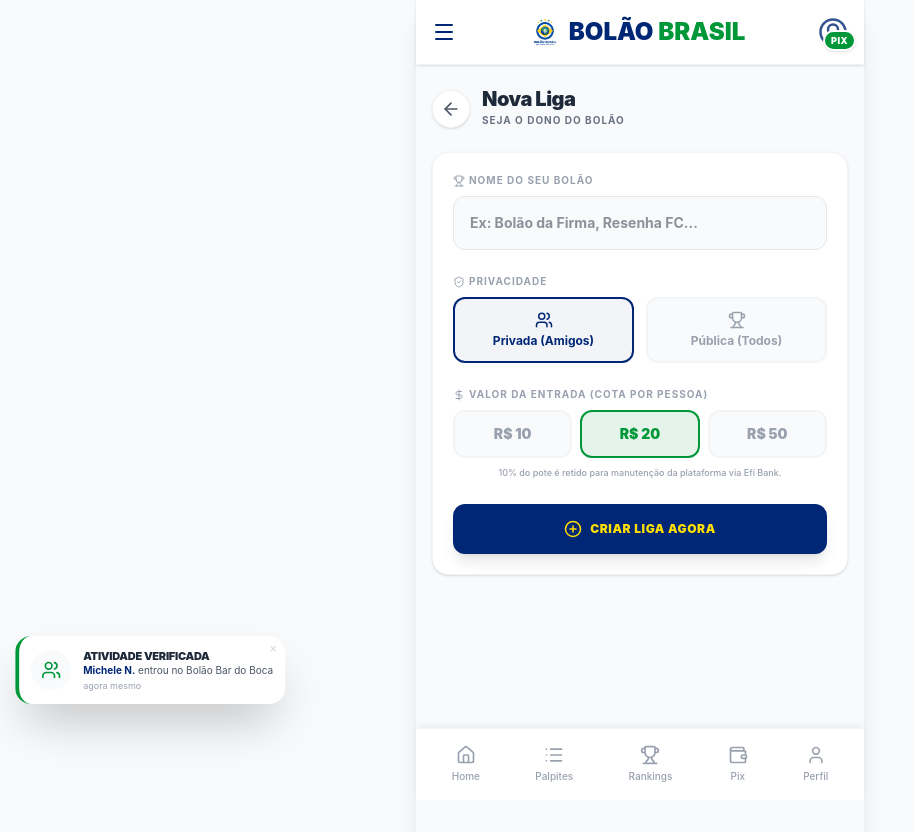
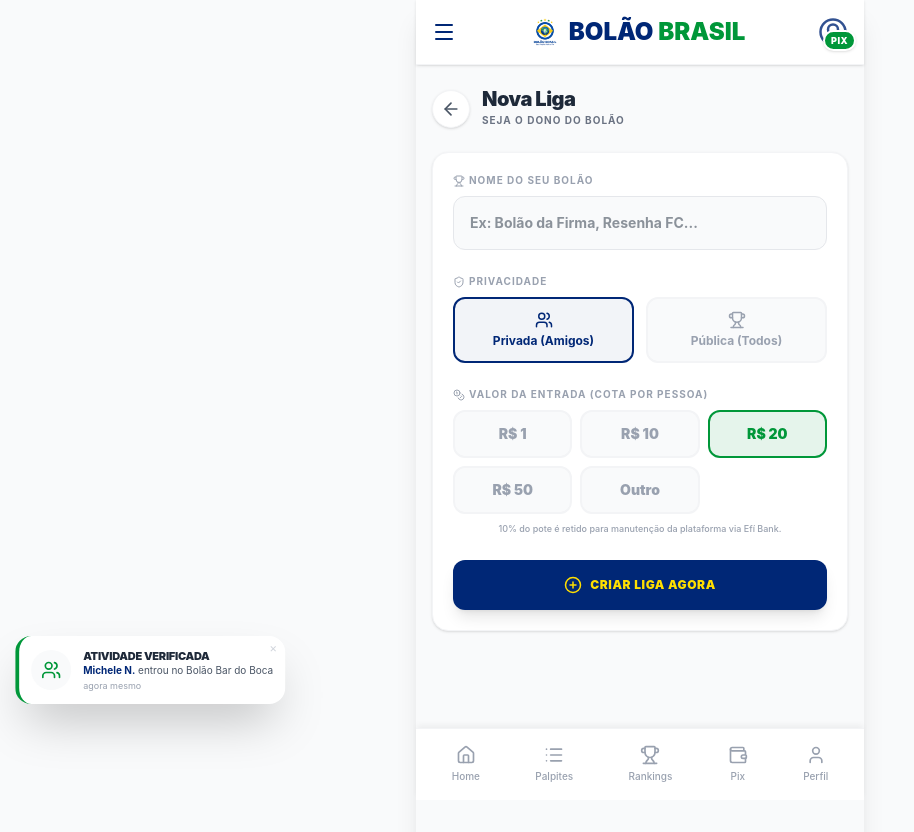
Before and after one commit to bolaobrasilapp-cmd/bolao-brasil, a React (Vite) app: page /criar-liga in a window 1280 px wide. Shown: the top 832 px of the page, without its empty margins (0-914 px from the left). Built offline with nearby package versions, Linux system fonts and the light colour scheme; no server answers.

Commit message:
att liga novo personalizado

```diff
--- a/src/pages/CriarLiga.tsx
+++ b/src/pages/CriarLiga.tsx
@@ -1,7 +1,7 @@
 import React, { useState } from 'react';
 import { Helmet } from 'react-helmet-async';
 import { useNavigate } from 'react-router-dom';
-import { Trophy, ShieldCheck, Users, DollarSign, ArrowLeft, Copy, Share2, CheckCircle2, PlusCircle } from 'lucide-react';
+import { Trophy, ShieldCheck, Users, DollarSign, ArrowLeft, Copy, Share2, CheckCircle2, PlusCircle, Coins } from 'lucide-react';
 import { db, auth } from '../lib/firebase';
 import { collection, addDoc } from 'firebase/firestore';
 
@@ -35,6 +35,14 @@
       return;
     }
 
+    // Define o valor final: ou o fixo ou o digitado no "Outro"
+    const valorFinal = isCustom ? Number(customValue) : valor;
+
+    if (!valorFinal || valorFinal <= 0) {
+      alert("Defina um valor válido para a entrada!");
+      return;
+    }
+
     const user = auth.currentUser;
     if (!user) {
       alert('Você precisa estar logado para criar uma liga.');
@@ -50,12 +58,12 @@
       await addDoc(collection(db, "ligas"), {
         nome: nomeLiga,
         tipo: tipo,
-        valorEntrada: valor,
+        valorEntrada: valorFinal,
         campeonato: campeonato,
         adminId: user.uid,
         codigo: novoCodigo,
-        participantesAtivos: 1, // O criador já conta como 1
-        premioAcumulado: valor, // O pote começa com a entrada dele
+        participantesAtivos: 1,
+        premioAcumulado: valorFinal,
         dataCriacao: new Date().toISOString(),
         status: 'aberta'
       });
@@ -75,11 +83,11 @@
   };
 
   const compartilharWhatsApp = () => {
-    const texto = `Fala galera! Criei nosso bolão oficial: *${nomeLiga}* 🏆\n\nA cota é de R$ ${valor},00 com Pix automático pro vencedor.\n\nBaixe o app e entre com o meu código: *${codigoGerado}*\n👉 https://bolaobrasil.app.br`;
+    const valorExibido = isCustom ? customValue : valor;
+    const texto = `Fala galera! Criei nosso bolão oficial: *${nomeLiga}* 🏆\n\nA cota é de R$ ${valorExibido},00 com Pix automático pro vencedor.\n\nBaixe o app e entre com o meu código: *${codigoGerado}*\n👉 https://bolaobrasil.app.br`;
     window.open(`https://wa.me/?text=${encodeURIComponent(texto)}`, '_blank');
   };
 
-  // TELA DE SUCESSO (Aparece após salvar no banco)
   if (codigoGerado) {
     return (
       <div className="p-4 space-y-6 max-w-md mx-auto pb-24 min-h-screen flex flex-col justify-center items-center">
@@ -119,7 +127,6 @@
     );
   }
 
-  // TELA DE CRIAÇÃO (Formulário)
   return (
     <div className="p-4 space-y-6 max-w-md mx-auto pb-24 bg-gray-50 min-h-screen">
       <Helmet><title>Criar Liga | Bolão Brasil</title></Helmet>
@@ -136,7 +143,6 @@
 
       <div className="bg-white p-5 rounded-2xl border border-gray-100 shadow-sm space-y-6">
 
-        {/* Nome da Liga */}
         <div className="space-y-2">
           <label className="text-[10px] font-bold text-gray-400 uppercase tracking-widest flex items-center gap-1">
             <Trophy size={12} /> Nome do seu Bolão
@@ -150,7 +156,6 @@
           />
         </div>
 
-        {/* Tipo de Liga */}
         <div className="space-y-2">
           <label className="text-[10px] font-bold text-gray-400 uppercase tracking-widest flex items-center gap-1">
             <ShieldCheck size={12} /> Privacidade
@@ -173,22 +178,40 @@
           </div>
         </div>
 
-        {/* Valor da Cota */}
         <div className="space-y-2">
           <label className="text-[10px] font-bold text-gray-400 uppercase tracking-widest flex items-center gap-1">
-            <DollarSign size={12} /> Valor da Entrada (Cota por pessoa)
+            <Coins size={12} /> Valor da Entrada (Cota por pessoa)
           </label>
           <div className="grid grid-cols-3 gap-2">
-            {[10, 20, 50].map((v) => (
+            {[1, 10, 20, 50].map((v) => (
               <button
                 key={v}
-                onClick={() => setValor(v)}
-                className={`py-3 rounded-xl text-sm font-black border-2 transition-all ${valor === v ? 'border-brazil-green bg-brazil-green/10 text-brazil-green' : 'border-gray-100 bg-gray-50 text-gray-400'}`}
+                onClick={() => { setValor(v); setIsCustom(false); }}
+                className={`py-3 rounded-xl text-sm font-black border-2 transition-all ${(!isCustom && valor === v) ? 'border-brazil-green bg-brazil-green/10 text-brazil-green' : 'border-gray-100 bg-gray-50 text-gray-400'}`}
               >
                 R$ {v}
               </button>
             ))}
+            <button
+                onClick={() => setIsCustom(true)}
+                className={`py-3 rounded-xl text-sm font-black border-2 transition-all ${isCustom ? 'border-brazil-green bg-brazil-green/10 text-brazil-green' : 'border-gray-100 bg-gray-50 text-gray-400'}`}
+              >
+                Outro
+            </button>
           </div>
+
+          {isCustom && (
+            <div className="mt-2 animate-in fade-in slide-in-from-top-2 duration-300">
+              <input
+                type="number"
+                placeholder="Digite o valor (ex: 5)"
+                value={customValue}
+                onChange={(e) => setCustomValue(e.target.value)}
+                className="w-full bg-brazil-green/5 border border-brazil-green/30 rounded-xl py-3 px-4 text-sm focus:outline-none focus:border-brazil-green font-black text-brazil-green"
+              />
+            </div>
+          )}
+
           <p className="text-[9px] text-gray-400 font-medium text-center mt-2">10% do pote é retido para manutenção da plataforma via Efí Bank.</p>
         </div>
 
```
